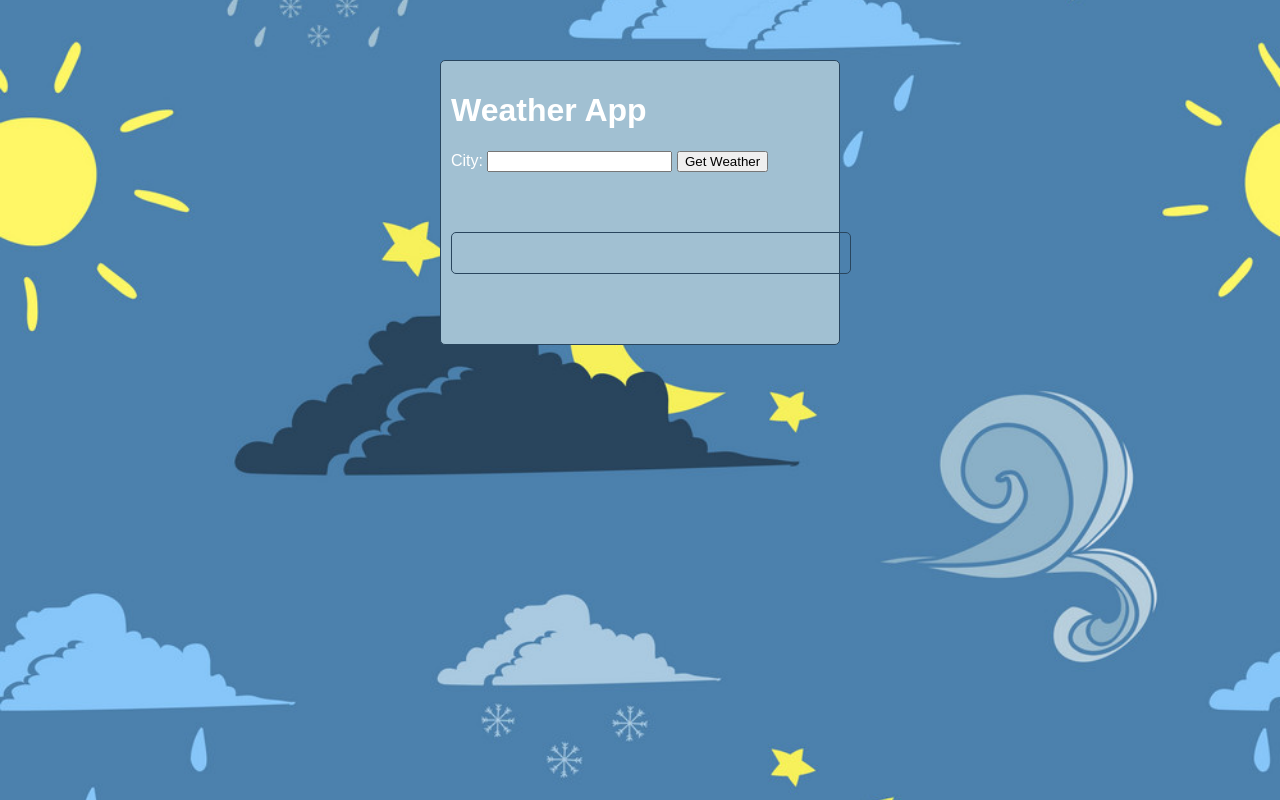
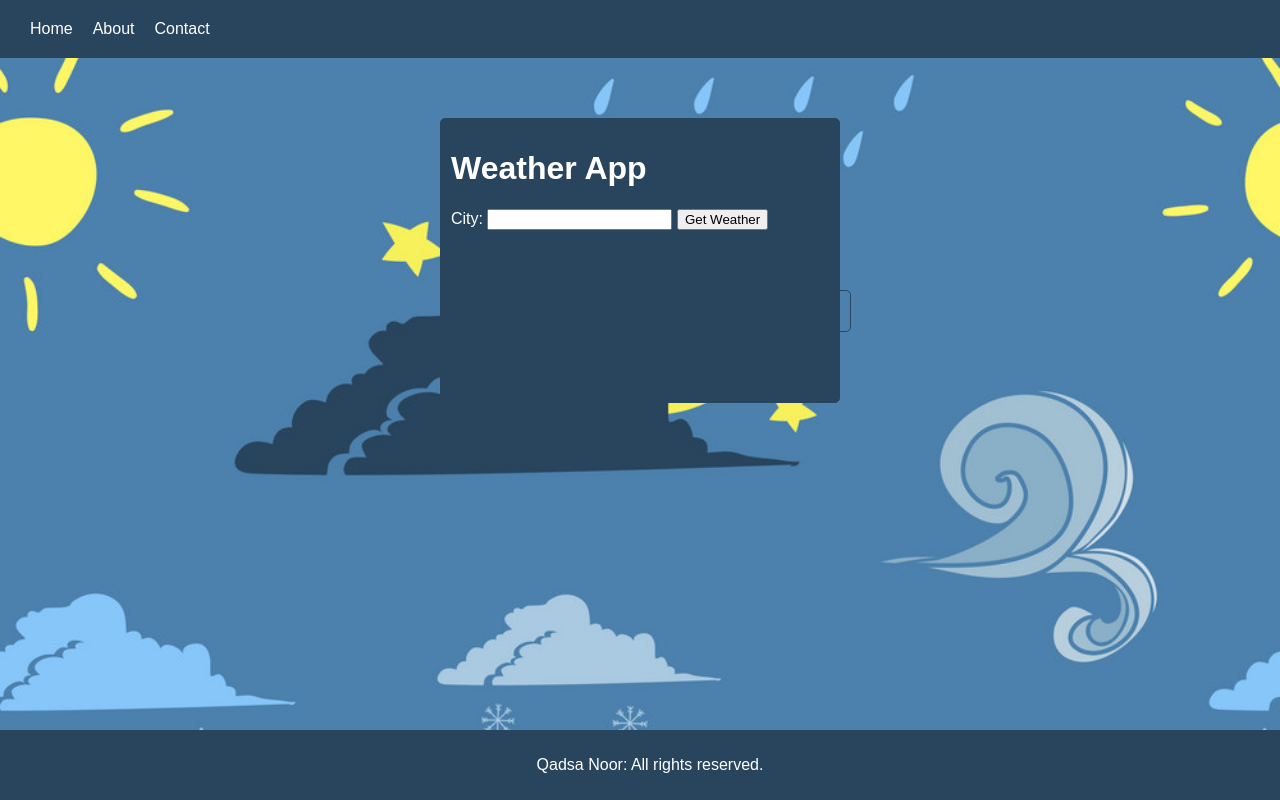
Before and after one commit to qadsa123/Weather-Application, a plain HTML site: page index.html in a window 1280 px wide. Drawn offline with Linux system fonts and the light colour scheme.

Commit message:
Update index.html

```diff
--- a/index.html
+++ b/index.html
@@ -6,9 +6,17 @@
     <title>Weather App</title>
     <link rel="stylesheet" href="styles.css">
 </head>
-<body >
-
-    <div style="background-color: #a1c0d2;">
+<body>
+    <header>
+        <nav>
+            <ul>
+                <li><a href="#">Home</a></li>
+                <li><a href="#">About</a></li>
+                <li><a href="#">Contact</a></li>
+            </ul>
+        </nav>
+    </header>
+    <div style="background-color: #29455d;">
         <h1 style="color: White;">Weather App</h1>
         <form id="weather-form">
             <label style="color: white" for="city-input">City:</label>
@@ -22,6 +30,9 @@
             <p id="temperature"></p>
         </div>
     </div>
+    <footer>
+        <p>Qadsa Noor: All rights reserved.</p>
+    </footer>
     <script src="app.js"></script>
 </body>
 </html>
```
